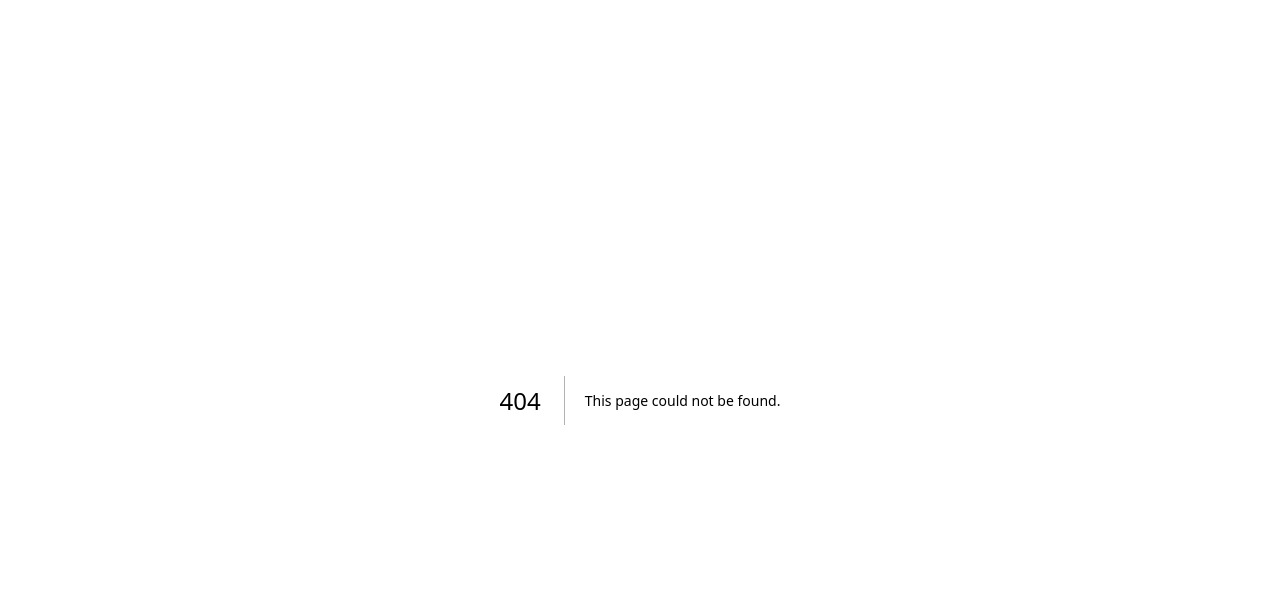
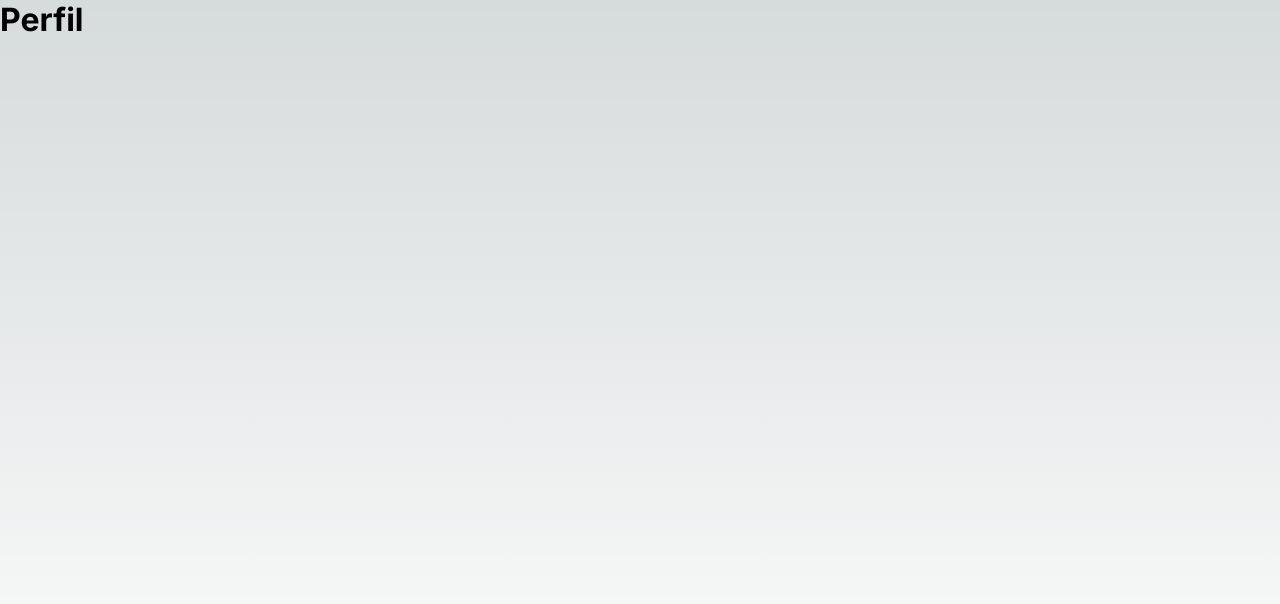
Before and after one commit to Jose-Jaime-Castaneda/social-network-test-frontend, a Next.js app: page /user in a window 1280 px wide. Before the commit this address had no page. Shown: the top 604 px of the page. Built offline with nearby package versions, Linux system fonts and the light colour scheme.

Commit message:
Ruta a la vista de perfil

```diff
--- a/src/app/home/page.jsx
+++ b/src/app/home/page.jsx
@@ -32,11 +32,12 @@ export default function Home() {
 
   const handleLogout = () => {
     localStorage.removeItem("token");
+    localStorage.removeItem("user");
     router.push("/");
   };
 
   const handleProfile = () => {
-    router.push("/");
+    router.push("/user");
   };
 
   const fetchData = async () => {
--- /dev/null
+++ b/src/app/user/page.jsx
@@ -0,0 +1,7 @@
+export default function UserInfo() {
+  return (
+    <div>
+      <h1>Perfil</h1>
+    </div>
+  );
+}
--- a/src/components/navbar/navbar.jsx
+++ b/src/components/navbar/navbar.jsx
@@ -2,7 +2,7 @@ import React, { useState } from "react";
 import "./styles/navbar.css";
 import { loguot, userProfile } from "@/utils/user";
 
-const NavBar = ({ token, onLogout}) => {
+const NavBar = ({ token, onLogout, profile}) => {
   const [dropdownVisible, setDropdownVisible] = useState(false);
 
   const handleLogout = () => {
@@ -12,6 +12,7 @@ const NavBar = ({ token, onLogout}) => {
 
   const handleProfile = () => {
     setDropdownVisible(false);
+    profile();
   };
 
   const toggleDropdown = () => {
```
